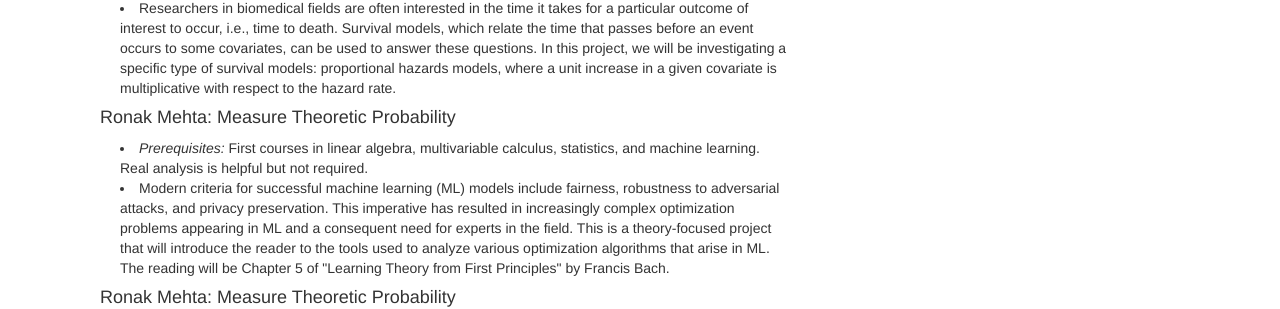
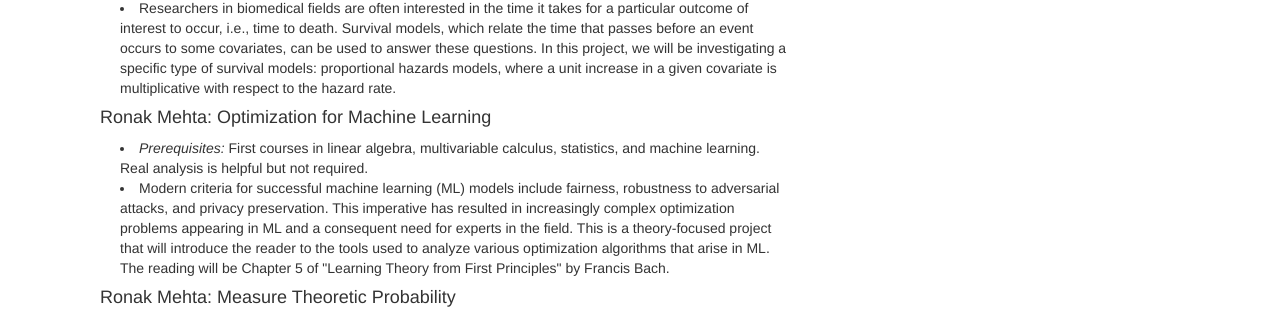
Before and after one commit to SPA-DRP/spa-drp.github.io, a Jekyll site: the page built from currentmentors.html, in a window 1280 px wide and 900 px high, scrolled down 692 px. Shown: the part 153-462 px from the top of the window. Built offline with Jekyll 4.4.1, drawn with Linux system fonts in a browser that asks for light colours; nearby versions of some CDN libraries; library files that are not in the unit come from our copies.

Commit message:
Final fix for ronak's proejct

```diff
--- a/currentmentors.html
+++ b/currentmentors.html
@@ -49,7 +49,7 @@ title:  'Mentors and Project Descriptions: Winter 2022'
   </li>
   </p>
 
-  <h4> Ronak Mehta: Measure Theoretic Probability </h4>
+  <h4> Ronak Mehta: Optimization for Machine Learning </h4>
   <p class="content" style="padding:0px;margin:0px 20px 0px;">
       <li style="padding:0px;margin:0px 20px 0px;"> <i> Prerequisites: </i>
         First courses in linear algebra, multivariable calculus, statistics, and machine learning. Real analysis is helpful but not required.
```
